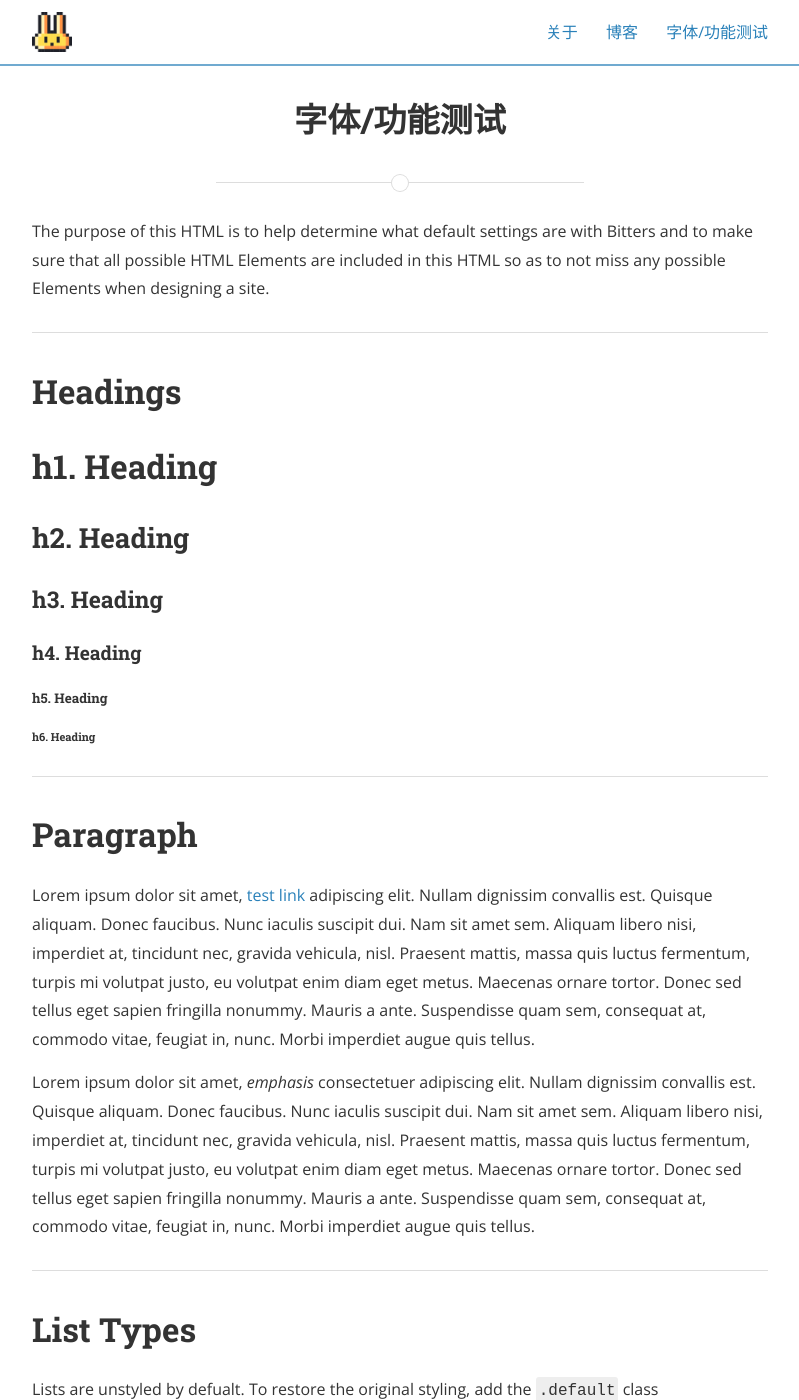
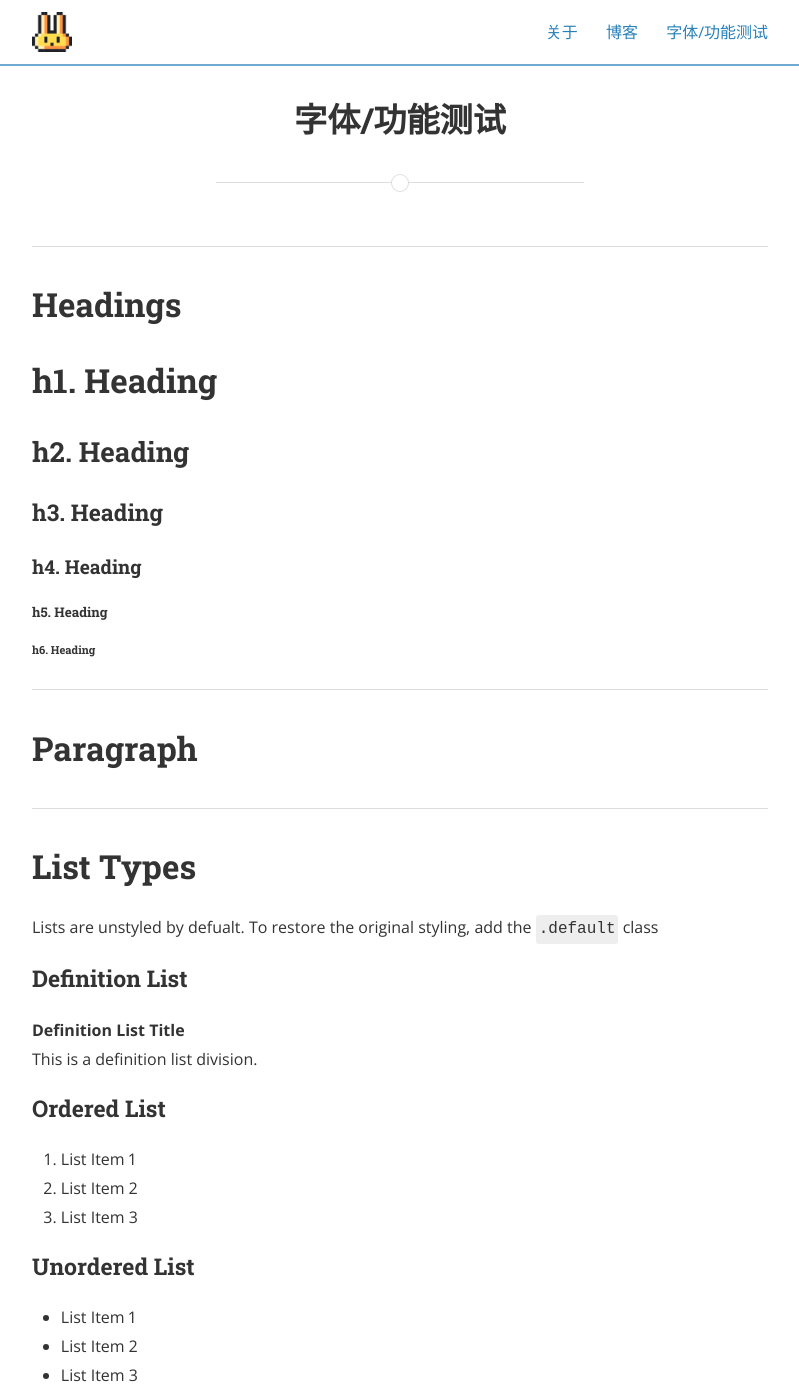
Before and after one commit to RobustGoose/biggoose.github.io, a Jekyll site: the page built from typography.md, in a window 1280 px wide and 1400 px high. Shown: the whole window, without its empty margins (240-1039 px from the left). Built offline with Jekyll 4.4.1, drawn with Linux system fonts in a browser that asks for light colours; nearby versions of some CDN libraries.

Commit message:
Update typography.md

```diff
--- a/typography.md
+++ b/typography.md
@@ -5,7 +5,6 @@ permalink: /typography/
 main_nav: true
 ---
 
-<p>The purpose of this HTML is to help determine what default settings are with Bitters and to make sure that all possible HTML Elements are included in this HTML so as to not miss any possible Elements when designing a site.</p>
 
 <hr>
 
@@ -21,10 +20,6 @@ main_nav: true
 <hr>
 
 <h1 id="paragraph">Paragraph</h1>
-
-<p>Lorem ipsum dolor sit amet, <a href="#" title="test link">test link</a> adipiscing elit. Nullam dignissim convallis est. Quisque aliquam. Donec faucibus. Nunc iaculis suscipit dui. Nam sit amet sem. Aliquam libero nisi, imperdiet at, tincidunt nec, gravida vehicula, nisl. Praesent mattis, massa quis luctus fermentum, turpis mi volutpat justo, eu volutpat enim diam eget metus. Maecenas ornare tortor. Donec sed tellus eget sapien fringilla nonummy. Mauris a ante. Suspendisse quam sem, consequat at, commodo vitae, feugiat in, nunc. Morbi imperdiet augue quis tellus.</p>
-
-<p>Lorem ipsum dolor sit amet, <em>emphasis</em> consectetuer adipiscing elit. Nullam dignissim convallis est. Quisque aliquam. Donec faucibus. Nunc iaculis suscipit dui. Nam sit amet sem. Aliquam libero nisi, imperdiet at, tincidunt nec, gravida vehicula, nisl. Praesent mattis, massa quis luctus fermentum, turpis mi volutpat justo, eu volutpat enim diam eget metus. Maecenas ornare tortor. Donec sed tellus eget sapien fringilla nonummy. Mauris a ante. Suspendisse quam sem, consequat at, commodo vitae, feugiat in, nunc. Morbi imperdiet augue quis tellus.</p>
 
 <hr>
 
```
